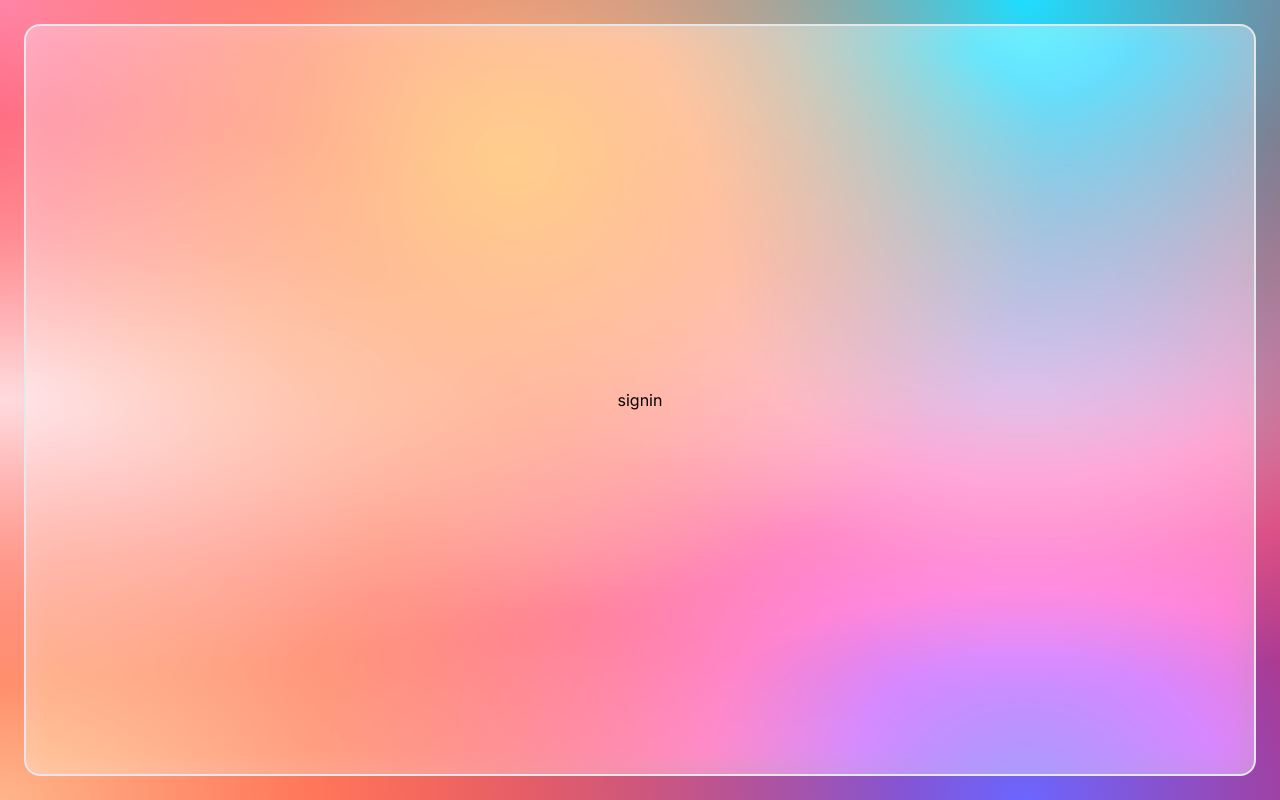
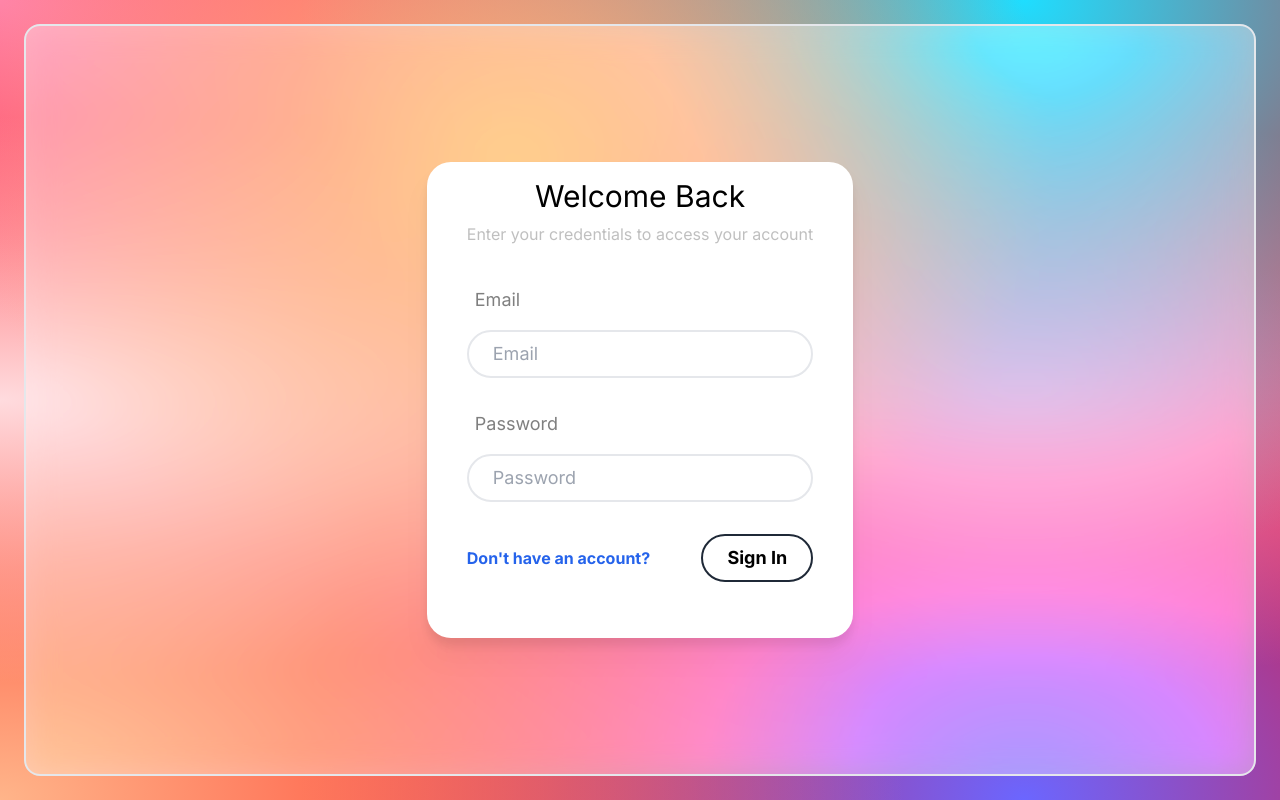
Before and after one commit to vcristian1/next-task, a Next.js app: page /signin in a window 1280 px wide. Built offline with nearby package versions, Linux system fonts and the light colour scheme.

Commit message:
added AuthForm component which is dynamic, and added the signin and register page which renders the AuthForm component depending on the mode that is passed

```diff
--- a/app/(auth)/register/page.tsx
+++ b/app/(auth)/register/page.tsx
@@ -0,0 +1,7 @@
+import AuthForm from "@/components/AuthForm"
+
+export default function Register() {
+    return <div>
+        <AuthForm mode="register"/>
+    </div>
+}
--- a/app/(auth)/signin/page.tsx
+++ b/app/(auth)/signin/page.tsx
@@ -1,3 +1,7 @@
+import AuthForm from "@/components/AuthForm"
+
 export default function Signin() {
-    return <div>signin</div>
+    return <div>
+        <AuthForm mode="signin"/>
+    </div>
 }
```
